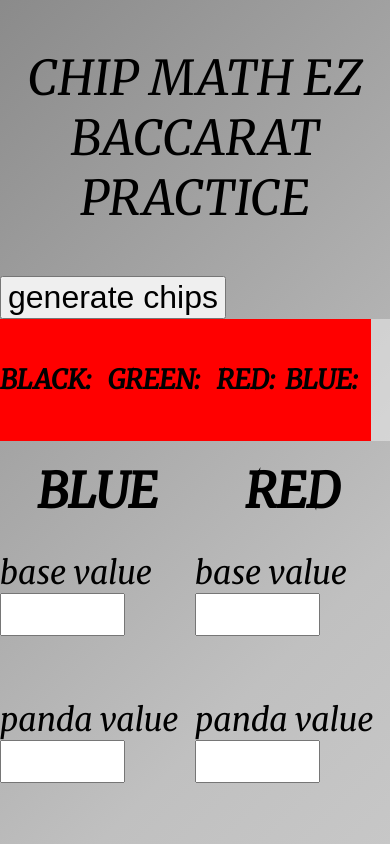
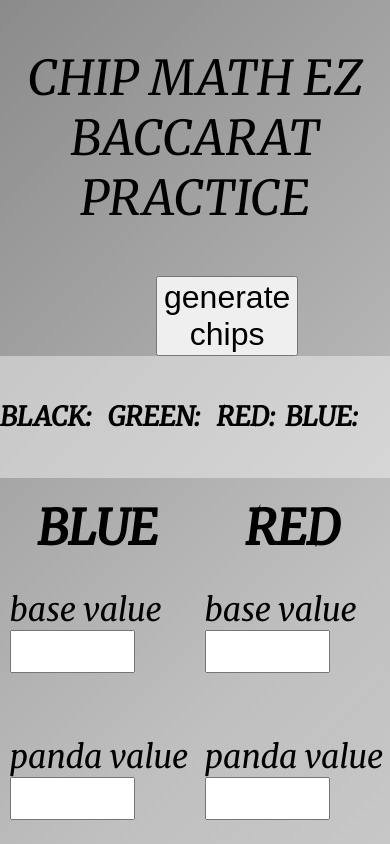
Before and after one commit to AlexBedwell/BacChipTrainer, a plain HTML site: page index.html in a window 390 px wide. Shown: the top 844 px of the page. Drawn offline with nearby package versions, Linux system fonts and the light colour scheme.

Commit message:
stylized

```diff
--- a/main.js
+++ b/main.js
@@ -81,28 +81,29 @@ $("#blue-check").click(function(){
 
 
     if( $("#blue-chip-base").val() == baseBlueValue){
-        $("#blue-base-chk").append("CORRECT")
+        $("#blue-base-chk").css("color", "green");
+        $("#blue-base-chk").append("CORRECT");
     }else{
-        $("#blue-base-chk").append("FALSE")
+        $("#blue-base-chk").append("FALSE");
     }
 
 
     if( $("#blue-chip-panda").val() == pandaBlue){
-        $("#blue-panda-chk").append("CORRECT")
+        $("#blue-panda-chk").append("CORRECT");
     }else{
-        $("#blue-panda-chk").append("FALSE")
+        $("#blue-panda-chk").append("FALSE");
     }
 
     if( $("#blue-chip-tie").val() == tieBlue){
-        $("#blue-tie-chk").append("CORRECT")
+        $("#blue-tie-chk").append("CORRECT");
     }else{
-        $("#blue-tie-chk").append("FALSE")
+        $("#blue-tie-chk").append("FALSE");
     }
 
     if( $("#blue-chip-dragon").val() == dragBlue){
-        $("#blue-dragon-chck").append("CORRECT")
+        $("#blue-dragon-chck").append("CORRECT");
     }else{
-        $("#blue-dragon-chck").append("FALSE")
+        $("#blue-dragon-chck").append("FALSE");
     }
 })
 
--- a/style.css
+++ b/style.css
@@ -60,7 +60,6 @@ button{
         max-width:50%;
         height:fit-content;
 
-
     }
     .sub button{
         font: size 16px;
@@ -68,10 +67,15 @@ button{
     .sub input{
         font-size: 16px;
         width:60%;
+        margin-left: 5%;
+    }
+    .sub p {
+        margin-left: 5%;
     }
     .sumbissions{
         display:flex;
         flex-flow: row wrap;
+
         width:100%;
         align-content: center;
 
@@ -80,7 +84,6 @@ button{
     .display{
         display:grid;
         grid-row: 1fr 1fr;
-        background-color: red;
         margin:0%;
         padding:0%;
     }
@@ -119,9 +122,11 @@ header{
 }
 #gen-chip{
     font-size:2rem;
+    display: flex;
     justify-content:center;
     align-content:center;
-
+    margin-left: 40%;
+    margin-right: 40%;
 }
 .container{
     min-height: 100%;
@@ -134,6 +139,16 @@ header{
     align-content: center;
 
 
+}
+.display{
+    display:grid;
+    grid-row: 1fr 1fr;
+    margin:0%;
+    padding:0%;
+}
+.display p{
+    grid-row-start: 2;
+    grid-row-end: end;
 }
 .display-Chips{
     display:flex;
```
